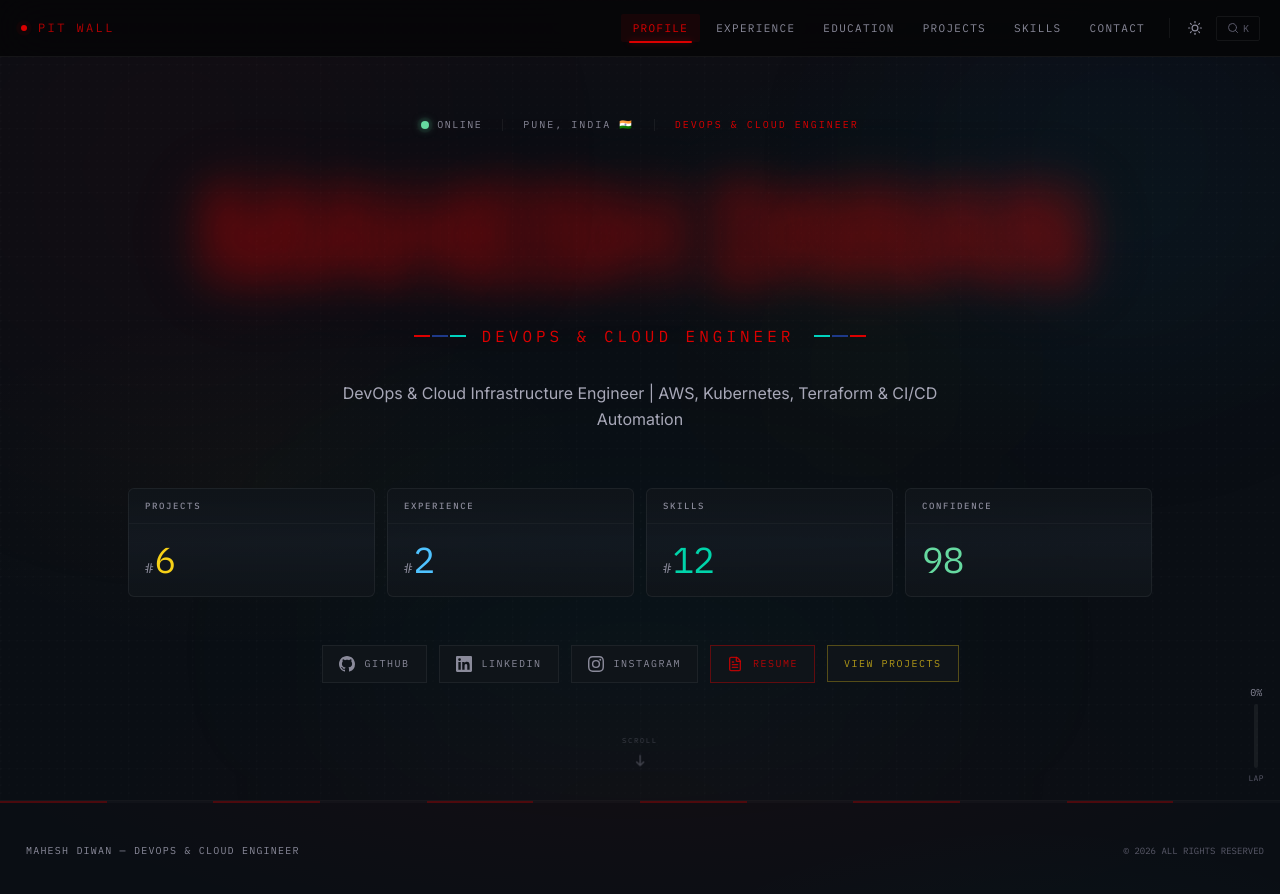
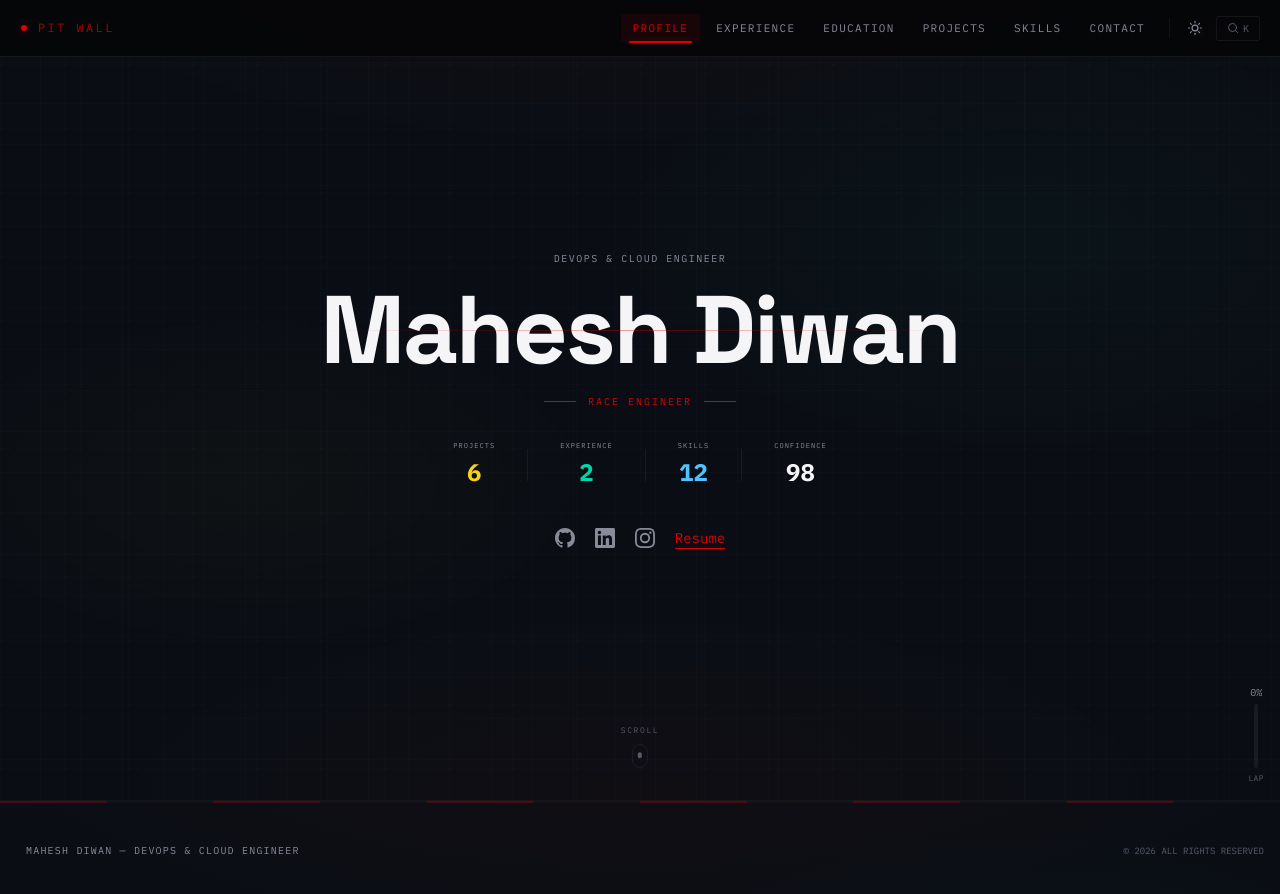
Before and after one commit to mahesh-diwan/f1-portfolio, a Next.js app: page / in a window 1280 px wide. Shown: the top 894 px of the page. Built offline with nearby package versions, Linux system fonts and the light colour scheme.

Commit message:
feat: rebuild Hero — full viewport, scan line, telemetry strip, icon-only socials

```diff
--- a/src/components/sections/Hero.tsx
+++ b/src/components/sections/Hero.tsx
@@ -1,242 +1,166 @@
 "use client";
 
-import { useEffect, useRef, useState, useCallback } from "react";
+import { useEffect, useRef, useState } from "react";
 import { motion } from "framer-motion";
-import { FileText } from "lucide-react";
 import { portfolio } from "@/lib/portfolio";
-import { usePageTransition } from "@/lib/transition-context";
-import { TelemetryPanel } from "@/components/ui/TelemetryPanel";
-import { GlowEffect } from "@/components/ui/GlowEffect";
+import { StatusIndicator } from "@/components/ui/StatusIndicator";
 import { EasterEgg } from "@/components/ui/EasterEgg";
-import { TypingEffect } from "@/components/ui/TypingEffect";
-import { StatusIndicator } from "@/components/ui/StatusIndicator";
 
-function HeroStat({ label, value, accent, prefix }: { label: string; value: number; accent: string; prefix?: string }) {
+function HeroStat({ label, value, accent }: { label: string; value: number; accent: string }) {
   const [display, setDisplay] = useState(0);
-  const ref = useRef<HTMLDivElement>(null);
   const startTime = useRef<number | null>(null);
   const animFrame = useRef<number>(0);
-  const duration = 1200;
 
   useEffect(() => {
     const animate = (timestamp: number) => {
       if (!startTime.current) startTime.current = timestamp;
       const elapsed = timestamp - startTime.current;
-      const progress = Math.min(elapsed / duration, 1);
+      const progress = Math.min(elapsed / 1200, 1);
       const eased = 1 - Math.pow(1 - progress, 3);
       setDisplay(Math.round(eased * value));
-      if (progress < 1) {
-        animFrame.current = requestAnimationFrame(animate);
-      }
+      if (progress < 1) animFrame.current = requestAnimationFrame(animate);
     };
     animFrame.current = requestAnimationFrame(animate);
     return () => cancelAnimationFrame(animFrame.current);
   }, [value]);
 
   return (
-    <motion.div
-      ref={ref}
-      className="flex-1 min-w-[140px]"
-      whileHover={{ scale: 1.03, y: -4 }}
-      whileTap={{ scale: 0.97 }}
-      transition={{ type: "spring", stiffness: 400, damping: 17 }}
-    >
-      <TelemetryPanel label={label}>
-        <div className="flex flex-col" role="status" aria-label={`${label}: ${value}`}>
-          <span className="text-[10px] uppercase tracking-[0.15em] text-[var(--text-muted)] font-mono" />
-          <span className="font-mono tabular-nums tracking-tight text-3xl md:text-4xl" style={{ color: accent }}>
-            {prefix && <span className="text-sm text-[var(--text-muted)] mr-0.5">{prefix}</span>}
-            {display}
-          </span>
-        </div>
-      </TelemetryPanel>
-    </motion.div>
+    <div className="text-center">
+      <div className="text-[7px] uppercase tracking-[0.15em] text-[var(--text-muted)] font-mono mb-1">
+        {label}
+      </div>
+      <div className="text-2xl font-bold font-mono tabular-nums" style={{ color: accent }}>
+        {display}
+      </div>
+    </div>
   );
 }
 
 export function Hero() {
-  const [scrollPct, setScrollPct] = useState(0);
-  const heroRef = useRef<HTMLElement>(null);
-  const { navigateTo, isAnimating } = usePageTransition();
-
-  const handleNav = useCallback((e: React.MouseEvent, id: string) => {
-    e.preventDefault();
-    if (isAnimating) return;
-    navigateTo(id);
-  }, [navigateTo, isAnimating]);
-
-  useEffect(() => {
-    const handleScroll = () => {
-      const docHeight = document.documentElement.scrollHeight - window.innerHeight;
-      setScrollPct(docHeight > 0 ? Math.min((window.scrollY / docHeight) * 100, 100) : 0);
-    };
-    window.addEventListener("scroll", handleScroll, { passive: true });
-    return () => window.removeEventListener("scroll", handleScroll);
-  }, []);
-
-  const links = portfolio.links;
+  const stats = [
+    { label: "PROJECTS", value: portfolio.projects.length, accent: "var(--color-accent-gold)" },
+    { label: "EXPERIENCE", value: portfolio.experience.length, accent: "var(--color-accent-teal)" },
+    { label: "SKILLS", value: portfolio.skills.reduce((a, g) => a + g.items.length, 0), accent: "var(--color-accent-blue)" },
+    { label: "CONFIDENCE", value: 98, accent: "var(--color-display-green)" },
+  ];
 
   return (
-    <section
-      id="hero"
-      ref={heroRef}
-      className="relative min-h-screen flex flex-col items-center justify-center px-4 py-20 overflow-hidden"
-      aria-label="Hero introduction"
-    >
-      {/* F1 Team inspired background glows */}
-      <div className="absolute inset-0 pointer-events-none" aria-hidden="true">
-        {/* Ferrari red glow — top left */}
-        <div className="absolute -top-20 -left-20 w-[500px] h-[500px] rounded-full bg-[#dc0000]/[0.04] blur-[120px]" />
-        {/* Red Bull blue glow — top right */}
-        <div className="absolute -top-10 -right-10 w-[400px] h-[400px] rounded-full bg-[#1e3a8a]/[0.05] blur-[100px]" />
-        {/* Mercedes teal glow — center bottom */}
-        <div className="absolute bottom-0 left-1/2 -translate-x-1/2 w-[600px] h-[300px] rounded-full bg-[#00d2be]/[0.03] blur-[120px]" />
-        {/* Red Bull yellow accent */}
-        <div className="absolute top-1/3 right-1/4 w-[200px] h-[200px] rounded-full bg-[#ffd700]/[0.02] blur-[80px]" />
-        <div className="absolute top-0 left-0 right-0 h-px bg-gradient-to-r from-transparent via-[var(--accent)]/20 to-transparent" />
+    <section id="hero" className="min-h-screen flex flex-col justify-center relative overflow-hidden" aria-label="Hero introduction">
+      {/* Grid background */}
+      <div className="absolute inset-0 grid-bg opacity-50" aria-hidden="true" />
+
+      {/* Status indicator — top right */}
+      <div className="absolute top-6 right-6 z-10">
+        <StatusIndicator status="active" label="ONLINE" />
       </div>
 
-      <div className="relative z-10 w-full max-w-5xl mx-auto">
-        {/* Status bar */}
-        <div className="flex items-center justify-center gap-5 mb-10 animate-fade-in" style={{ animationDelay: "0.1s" }}>
-          <StatusIndicator status="active" label="ONLINE" />
-          <span className="w-px h-3 bg-[var(--border-default)]" />
-          <span className="text-[10px] font-mono tracking-[0.2em] text-[var(--text-muted)] uppercase">{portfolio.location}</span>
-          <span className="w-px h-3 bg-[var(--border-default)]" />
-          <span className="text-[10px] font-mono tracking-[0.2em] text-[var(--accent)] uppercase">{portfolio.role}</span>
-        </div>
+      {/* Main content */}
+      <div className="relative z-10 text-center px-4 max-w-4xl mx-auto">
+        {/* Role label */}
+        <motion.p
+          className="text-[10px] uppercase tracking-[0.15em] text-[var(--text-muted)] font-mono mb-4"
+          initial={{ opacity: 0, y: 10 }}
+          animate={{ opacity: 1, y: 0 }}
+          transition={{ delay: 0.2 }}
+        >
+          {portfolio.role}
+        </motion.p>
 
-        {/* Name — THE easter egg lives here */}
-        <div className="text-center mb-6 animate-fade-in-up" style={{ animationDelay: "0.2s" }}>
-          <h1 className="heading-display text-6xl sm:text-7xl md:text-8xl lg:text-9xl text-[var(--text-primary)] hero-name-glow">
-            <EasterEgg message="Tifosi, Bulls & Silver Arrows unite! 🐎🐂⭐" icon="🏎️" trigger="double-click" size="lg">
-              {portfolio.titleName}
-            </EasterEgg>
+        {/* Name with scan line */}
+        <motion.div
+          className="relative inline-block"
+          initial={{ opacity: 0, scale: 0.95 }}
+          animate={{ opacity: 1, scale: 1 }}
+          transition={{ delay: 0.4, type: "spring", stiffness: 100 }}
+        >
+          <h1 className="text-5xl sm:text-6xl md:text-7xl lg:text-8xl font-display font-bold text-[var(--text-primary)] tracking-tight">
+            {portfolio.titleName}
           </h1>
-        </div>
+          {/* Scan line */}
+          <div className="absolute top-1/2 left-0 right-0 h-px bg-gradient-to-r from-transparent via-[var(--accent)] to-transparent animate-scanline opacity-60" aria-hidden="true" />
+        </motion.div>
 
-        {/* Role tagline with F1 team color bars */}
-        <div className="flex items-center justify-center gap-4 mb-8 animate-fade-in-up" style={{ animationDelay: "0.3s" }}>
-          <div className="flex gap-0.5" aria-hidden="true">
-            <span className="w-4 h-[2px] bg-[#dc0000]" />
-            <span className="w-4 h-[2px] bg-[#1e3a8a]" />
-            <span className="w-4 h-[2px] bg-[#00d2be]" />
-          </div>
-          <p className="text-sm sm:text-base font-mono text-[var(--accent)] tracking-[0.25em] uppercase">
-            <TypingEffect text={portfolio.role} speed={50} delay={800} />
-          </p>
-          <div className="flex gap-0.5" aria-hidden="true">
-            <span className="w-4 h-[2px] bg-[#00d2be]" />
-            <span className="w-4 h-[2px] bg-[#1e3a8a]" />
-            <span className="w-4 h-[2px] bg-[#dc0000]" />
-          </div>
-        </div>
+        {/* F1 subtitle */}
+        <motion.div
+          className="flex items-center justify-center gap-3 mt-4 mb-8"
+          initial={{ opacity: 0 }}
+          animate={{ opacity: 1 }}
+          transition={{ delay: 0.6 }}
+        >
+          <div className="w-8 h-px bg-[var(--accent)]" />
+          <span className="text-[10px] uppercase tracking-[0.2em] text-[var(--accent)] font-mono">
+            Race Engineer
+          </span>
+          <div className="w-8 h-px bg-[var(--accent)]" />
+        </motion.div>
 
-        {/* Bio */}
-        <p
-          className="text-center text-sm sm:text-base text-[var(--text-secondary)] max-w-2xl mx-auto mb-14 leading-relaxed animate-fade-in-up"
-          style={{ animationDelay: "0.4s" }}
-        >
-          {portfolio.bioShort}
-        </p>
-
-        {/* Stats row */}
-        <div className="flex flex-wrap justify-center gap-3 mb-12 animate-fade-in-up" style={{ animationDelay: "0.5s" }}>
-          <HeroStat label="PROJECTS" value={portfolio.projects.length} accent="var(--color-accent-gold)" prefix="#" />
-          <HeroStat label="EXPERIENCE" value={portfolio.experience.length} accent="var(--color-accent-blue)" prefix="#" />
-          <HeroStat label="SKILLS" value={portfolio.skills.reduce((a, g) => a + g.items.length, 0)} accent="var(--color-accent-teal)" prefix="#" />
-          <HeroStat label="CONFIDENCE" value={98} accent="var(--color-accent-green)" prefix="" />
-        </div>
-
-        {/* Social links */}
+        {/* Telemetry strip */}
         <motion.div
-          className="flex flex-wrap items-center justify-center gap-3 animate-fade-in-up"
-          style={{ animationDelay: "0.6s" }}
+          className="flex items-center justify-center gap-6 sm:gap-8 mb-10"
           initial={{ opacity: 0, y: 20 }}
           animate={{ opacity: 1, y: 0 }}
-          transition={{ delay: 0.6, duration: 0.6, ease: [0.25, 0.1, 0.25, 1] }}
+          transition={{ delay: 0.8 }}
         >
-          {links.github && (
-            <GlowEffect color="var(--accent-primary)" size={140}>
-              <motion.a
-                href={links.github} target="_blank" rel="noopener noreferrer"
-                className="hero-social-link"
-                aria-label="GitHub"
-                whileHover={{ scale: 1.05, y: -2 }}
-                whileTap={{ scale: 0.95 }}
-                transition={{ type: "spring", stiffness: 400, damping: 17 }}
-              >
-                <svg className="w-4 h-4" viewBox="0 0 24 24" fill="currentColor" aria-hidden="true"><path d="M12 0C5.37 0 0 5.37 0 12c0 5.31 3.435 9.795 8.205 11.385.6.105.825-.255.825-.57 0-.285-.015-1.23-.015-2.235-3.015.555-3.795-.735-4.035-1.41-.135-.345-.72-1.41-1.23-1.695-.42-.225-1.02-.78-.015-.795.945-.015 1.62.87 1.845 1.23 1.08 1.815 2.805 1.305 3.495.99.105-.78.42-1.305.765-1.605-2.67-.3-5.46-1.335-5.46-5.925 0-1.305.465-2.385 1.23-3.225-.12-.3-.54-1.53.12-3.18 0 0 1.005-.315 3.3 1.23.96-.27 1.98-.405 3-.405s2.04.135 3 .405c2.295-1.56 3.3-1.23 3.3-1.23.66 1.65.24 2.88.12 3.18.765.84 1.23 1.905 1.23 3.225 0 4.605-2.805 5.625-5.475 5.925.435.375.81 1.095.81 2.22 0 1.605-.015 2.895-.015 3.3 0 .315.225.69.825.57A12.02 12.02 0 0024 12c0-6.63-5.37-12-12-12z"/></svg>
-                <span className="text-[10px]">GitHub</span>
-              </motion.a>
-            </GlowEffect>
-          )}
-          {links.linkedin && (
-            <GlowEffect color="var(--color-accent-blue)" size={140}>
-              <motion.a
-                href={links.linkedin} target="_blank" rel="noopener noreferrer"
-                className="hero-social-link"
-                aria-label="LinkedIn"
-                whileHover={{ scale: 1.05, y: -2 }}
-                whileTap={{ scale: 0.95 }}
-                transition={{ type: "spring", stiffness: 400, damping: 17 }}
-              >
-                <svg className="w-4 h-4" viewBox="0 0 24 24" fill="currentColor" aria-hidden="true"><path d="M20.447 20.452h-3.554v-5.569c0-1.328-.027-3.037-1.852-3.037-1.853 0-2.136 1.445-2.136 2.939v5.667H9.351V9h3.414v1.561h.046c.477-.9 1.637-1.85 3.37-1.85 3.601 0 4.267 2.37 4.267 5.455v6.286zM5.337 7.433a2.062 2.062 0 01-2.063-2.065 2.064 2.064 0 112.063 2.065zm1.782 13.019H3.555V9h3.564v11.452zM22.225 0H1.771C.792 0 0 .774 0 1.729v20.542C0 23.227.792 24 1.771 24h20.451C23.2 24 24 23.227 24 22.271V1.729C24 .774 23.2 0 22.222 0h.003z"/></svg>
-                <span className="text-[10px]">LinkedIn</span>
-              </motion.a>
-            </GlowEffect>
-          )}
-          {links.instagram && (
-            <GlowEffect color="var(--accent)" size={140}>
-              <motion.a
-                href={links.instagram} target="_blank" rel="noopener noreferrer"
-                className="hero-social-link"
-                aria-label="Instagram"
-                whileHover={{ scale: 1.05, y: -2 }}
-                whileTap={{ scale: 0.95 }}
-                transition={{ type: "spring", stiffness: 400, damping: 17 }}
-              >
-                <svg className="w-4 h-4" viewBox="0 0 24 24" fill="currentColor" aria-hidden="true"><path d="M12 2.163c3.204 0 3.584.012 4.85.07 3.252.148 4.771 1.691 4.919 4.919.058 1.265.069 1.645.069 4.849 0 3.205-.012 3.584-.069 4.849-.149 3.225-1.664 4.771-4.919 4.919-1.266.058-1.644.07-4.85.07-3.204 0-3.584-.012-4.849-.07-3.26-.149-4.771-1.699-4.919-4.92-.058-1.265-.07-1.644-.07-4.849 0-3.204.013-3.583.07-4.849.149-3.227 1.664-4.771 4.919-4.919 1.266-.057 1.645-.069 4.849-.069zM12 0C8.741 0 8.333.014 7.053.072 2.695.272.273 2.69.073 7.052.014 8.333 0 8.741 0 12c0 3.259.014 3.668.072 4.948.2 4.358 2.618 6.78 6.98 6.98C8.333 23.986 8.741 24 12 24c3.259 0 3.668-.014 4.948-.072 4.354-.2 6.782-2.618 6.979-6.98.059-1.28.073-1.689.073-4.948 0-3.259-.014-3.667-.072-4.947-.196-4.354-2.617-6.78-6.979-6.98C15.668.014 15.259 0 12 0zm0 5.838a6.162 6.162 0 100 12.324 6.162 6.162 0 000-12.324zM12 16a4 4 0 110-8 4 4 0 010 8zm6.406-11.845a1.44 1.44 0 100 2.881 1.44 1.44 0 000-2.881z"/></svg>
-                <span className="text-[10px]">Instagram</span>
-              </motion.a>
-            </GlowEffect>
-          )}
-          {links.resume && (
-            <motion.a
-              href={links.resume} target="_blank" rel="noopener noreferrer"
-              className="hero-social-link hero-social-link--accent"
-              aria-label="View resume"
-              whileHover={{ scale: 1.05, y: -2 }}
-              whileTap={{ scale: 0.95 }}
-              transition={{ type: "spring", stiffness: 400, damping: 17 }}
-            >
-              <FileText className="w-4 h-4" aria-hidden="true" />
-              <span className="text-[10px]">Resume</span>
-            </motion.a>
-          )}
-          <motion.button
-            onClick={(e) => handleNav(e, "projects")}
-            className="hero-social-link hero-social-link--gold"
-            aria-label="View projects"
-            whileHover={{ scale: 1.05, y: -2 }}
-            whileTap={{ scale: 0.95 }}
-            transition={{ type: "spring", stiffness: 400, damping: 17 }}
-          >
-            <span className="text-[10px]">View Projects</span>
-          </motion.button>
+          {stats.map((stat, i) => (
+            <div key={stat.label} className="flex items-center gap-6 sm:gap-8">
+              <HeroStat label={stat.label} value={stat.value} accent={stat.accent} />
+              {i < stats.length - 1 && (
+                <div className="w-px h-8 bg-[var(--border-default)]" />
+              )}
+            </div>
+          ))}
+        </motion.div>
+
+        {/* Social links — icon only */}
+        <motion.div
+          className="flex items-center justify-center gap-5"
+          initial={{ opacity: 0 }}
+          animate={{ opacity: 1 }}
+          transition={{ delay: 1.0 }}
+        >
+          <EasterEgg message="GitHub: Where code meets the track!" icon="🏁" trigger="click">
+            <a href={portfolio.links.github} target="_blank" rel="noopener noreferrer"
+              className="text-[var(--text-muted)] hover:text-[var(--text-primary)] transition-colors text-sm font-mono"
+              aria-label="GitHub">
+              <svg className="w-5 h-5" viewBox="0 0 24 24" fill="currentColor"><path d="M12 0C5.37 0 0 5.37 0 12c0 5.31 3.435 9.795 8.205 11.385.6.105.825-.255.825-.57 0-.285-.015-1.23-.015-2.235-3.015.555-3.795-.735-4.035-1.41-.135-.345-.72-1.41-1.23-1.695-.42-.225-1.02-.78-.015-.795.945-.015 1.62.87 1.845 1.23 1.08 1.815 2.805 1.305 3.495.99.105-.78.42-1.305.765-1.605-2.67-.3-5.46-1.335-5.46-5.925 0-1.305.465-2.385 1.23-3.225-.12-.3-.54-1.53.12-3.18 0 0 1.005-.315 3.3 1.23.96-.27 1.98-.405 3-.405s2.04.135 3 .405c2.295-1.56 3.3-1.23 3.3-1.23.66 1.65.24 2.88.12 3.18.765.84 1.23 1.905 1.23 3.225 0 4.605-2.805 5.625-5.475 5.925.435.375.81 1.095.81 2.22 0 1.605-.015 2.895-.015 3.3 0 .315.225.69.825.57A12.02 12.02 0 0024 12c0-6.63-5.37-12-12-12z"/></svg>
+            </a>
+          </EasterEgg>
+          <a href={portfolio.links.linkedin} target="_blank" rel="noopener noreferrer"
+            className="text-[var(--text-muted)] hover:text-[var(--text-primary)] transition-colors text-sm font-mono"
+            aria-label="LinkedIn">
+            <svg className="w-5 h-5" viewBox="0 0 24 24" fill="currentColor"><path d="M20.447 20.452h-3.554v-5.569c0-1.328-.027-3.037-1.852-3.037-1.853 0-2.136 1.445-2.136 2.939v5.667H9.351V9h3.414v1.561h.046c.477-.9 1.637-1.85 3.37-1.85 3.601 0 4.267 2.37 4.267 5.455v6.286zM5.337 7.433a2.062 2.062 0 01-2.063-2.065 2.064 2.064 0 112.063 2.065zm1.782 13.019H3.555V9h3.564v11.452zM22.225 0H1.771C.792 0 0 .774 0 1.729v20.542C0 23.227.792 24 1.771 24h20.451C23.2 24 24 23.227 24 22.271V1.729C24 .774 23.2 0 22.222 0h.003z"/></svg>
+          </a>
+          <a href={portfolio.links.instagram} target="_blank" rel="noopener noreferrer"
+            className="text-[var(--text-muted)] hover:text-[var(--text-primary)] transition-colors text-sm font-mono"
+            aria-label="Instagram">
+            <svg className="w-5 h-5" viewBox="0 0 24 24" fill="currentColor"><path d="M12 2.163c3.204 0 3.584.012 4.85.07 3.252.148 4.771 1.691 4.919 4.919.058 1.265.069 1.645.069 4.849 0 3.205-.012 3.584-.069 4.849-.149 3.225-1.664 4.771-4.919 4.919-1.266.058-1.644.07-4.85.07-3.204 0-3.584-.012-4.849-.07-3.26-.149-4.771-1.699-4.919-4.92-.058-1.265-.07-1.644-.07-4.849 0-3.204.013-3.583.07-4.849.149-3.227 1.664-4.771 4.919-4.919 1.266-.057 1.645-.069 4.849-.069zM12 0C8.741 0 8.333.014 7.053.072 2.695.272.273 2.69.073 7.052.014 8.333 0 8.741 0 12c0 3.259.014 3.668.072 4.948.2 4.358 2.618 6.78 6.98 6.98C8.333 23.986 8.741 24 12 24c3.259 0 3.668-.014 4.948-.072 4.354-.2 6.782-2.618 6.979-6.98.059-1.28.073-1.689.073-4.948 0-3.259-.014-3.667-.072-4.947-.196-4.354-2.617-6.78-6.979-6.98C15.668.014 15.259 0 12 0zm0 5.838a6.162 6.162 0 100 12.324 6.162 6.162 0 000-12.324zM12 16a4 4 0 110-8 4 4 0 010 8zm6.406-11.845a1.44 1.44 0 100 2.881 1.44 1.44 0 000-2.881z"/></svg>
+          </a>
+          <a href={portfolio.links.resume} target="_blank" rel="noopener noreferrer"
+            className="text-[var(--accent)] hover:text-[var(--accent-hover)] transition-colors text-sm font-mono border-b border-[var(--accent)]"
+            aria-label="View resume">
+            Resume
+          </a>
         </motion.div>
       </div>
 
       {/* Scroll indicator */}
-      <div
-        className="absolute bottom-8 left-1/2 -translate-x-1/2 flex flex-col items-center gap-2 opacity-40"
-        aria-hidden="true"
+      <motion.div
+        className="absolute bottom-8 left-1/2 -translate-x-1/2 text-center"
+        initial={{ opacity: 0 }}
+        animate={{ opacity: 1 }}
+        transition={{ delay: 1.2 }}
       >
-        <span className="text-[7px] font-mono uppercase tracking-[0.25em] text-[var(--text-muted)]">SCROLL</span>
-        <svg width="14" height="14" viewBox="0 0 14 14" fill="none" className="text-[var(--text-muted)] animate-bounce">
-          <path d="M7 2v10M3.5 8.5L7 12l3.5-3.5" stroke="currentColor" strokeWidth="1.5" strokeLinecap="round" strokeLinejoin="round"/>
-        </svg>
-      </div>
+        <span className="text-[8px] uppercase tracking-[0.2em] text-[var(--text-dim)] font-mono block mb-2">
+          Scroll
+        </span>
+        <div className="w-4 h-6 border border-[var(--border-default)] rounded-full mx-auto flex justify-center pt-1">
+          <motion.div
+            className="w-1 h-1.5 bg-[var(--text-dim)] rounded-full"
+            animate={{ y: [0, 6, 0] }}
+            transition={{ duration: 1.5, repeat: Infinity }}
+          />
+        </div>
+      </motion.div>
     </section>
   );
 }
```
